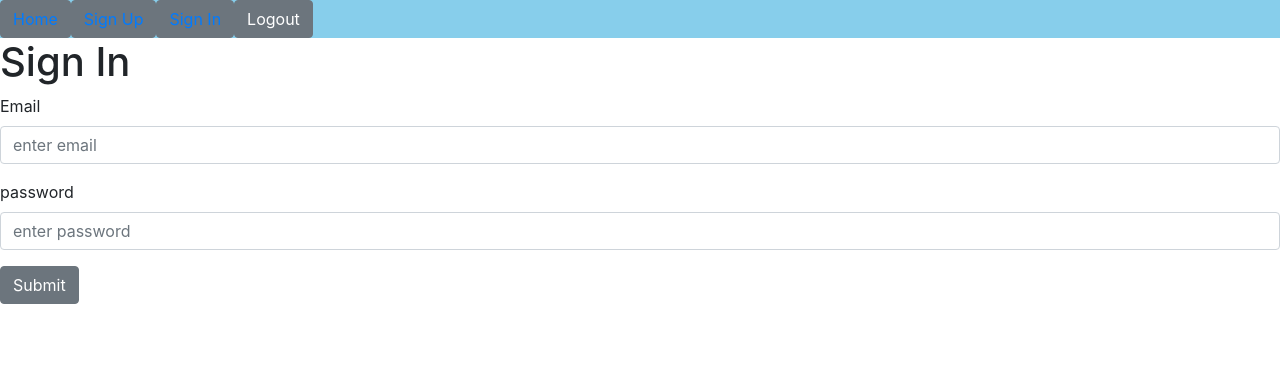
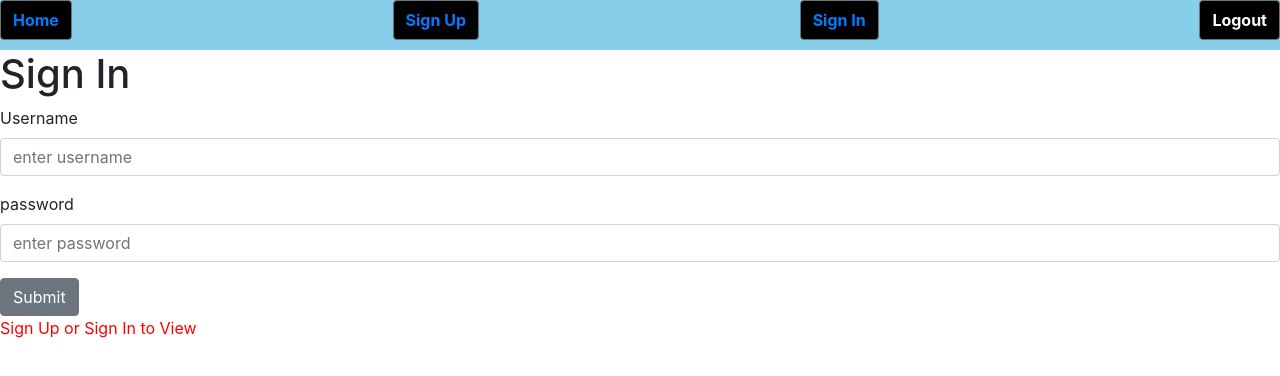
Before and after one commit to dwallace-web/pern-project-client, a React (Create React App) app: page /signin in a window 1280 px wide. Shown: the top 376 px of the page. Built offline with nearby package versions, Linux system fonts and the light colour scheme.

Commit message:
submit local changes

```diff
--- a/src/App.css
+++ b/src/App.css
@@ -1,4 +1,17 @@
 .menu {
   background-color: skyblue;
+  display: flex;
+  justify-content: space-between;
+  height: 50px;
+}
+.menu Button {
+  font-weight: bolder;
+  color: white;
+  background-color: black;
+  height: 40px;
+}
 
+#tokenissue {
+  color: red;
+  font-size: 16px;
 }
--- a/src/App.js
+++ b/src/App.js
@@ -16,22 +16,30 @@ function App() {
   }, [])
 
   async function reviseToken(newToken) {
-    await localStorage.setItem('token', newToken);
-    await setSessionToken(newToken);
 
-    console.log('view token', localStorage.token)
-    console.log('Session Token ---> ', sessionToken);
+    setSessionToken(newToken);
+
+    console.log('View setSessionToken ---> ', newToken);
+    console.log('View sessionToken ---> ', newToken);
+
+    localStorage.setItem('token', newToken);
+
+    console.log('View token ---->', localStorage.token)
+
   }
 
   async function clearToken() {
+    console.log('cleared Session Token ---> ', sessionToken);
+
     await setSessionToken('');
     localStorage.clear();
-    console.log('cleared Session Token ---> ', sessionToken,);
+
+    console.log('Confirm token is cleared ---->', localStorage.token)
   }
 
   const protectedViews = (props) => {
 
-    return (sessionToken === localStorage.getItem('token') ? <Main token={sessionToken} /> : null )
+    return (sessionToken === localStorage.getItem('token') ? <Main token={sessionToken} /> : <p id="tokenissue">Sign Up or Sign In to View</p>)
 
   }
 
--- a/src/Components/Menu/Menu.js
+++ b/src/Components/Menu/Menu.js
@@ -3,19 +3,21 @@ import { Button, Row, Col } from 'reactstrap';
 import { BrowserRouter as Router, Route, Switch, Link } from 'react-router-dom';
 import SignUp from './SignUp';
 import SignIn from './SignIn';
+import Main from '../Body/Main';
 
 const Menu = (props) => {
     return (
         <Router>
-            <div className="menu ">
-                <Button><Link to="/">Home</Link></Button>
-                <Button><Link to="/signup">Sign Up</Link></Button>
-                <Button><Link to="/signin">Sign In</Link></Button>
-                <Button onClick={props.clickLogout}>Logout </Button>
+            <div className="menu">
+                    <Button><Link to="/">Home</Link></Button>
+                    <Button><Link to="/signup">Sign Up</Link></Button>
+                    <Button><Link to="/signin">Sign In</Link></Button>
+                    <Button onClick={props.clickLogout}>Logout </Button>
+
             </div>
             <div className="menu-route">
                 <Switch>
-                    <Route exact path="/home">Home</Route>
+                    <Route exact path="/"> </Route>
                     <Route exact path="/signup"><SignUp token={props.sessionToken} reviseToken={props.reviseToken} /></Route>
                     <Route exact path="/signin"><SignIn token={props.sessionToken} reviseToken={props.reviseToken} /></Route>
                 </Switch>
--- a/src/Components/Menu/SignIn.js
+++ b/src/Components/Menu/SignIn.js
@@ -9,7 +9,7 @@ export const SignIn = (props) => {
 
     async function signInUser (event) {
         event.preventDefault();
-
+        console.log('testing sign in ')
 
         await fetch("http://localhost:5000/user/signin", {
             method: 'POST',
@@ -21,19 +21,21 @@ export const SignIn = (props) => {
             .then(response => response.json())
             .then(result => props.reviseToken(result.sessionToken))
             .catch(error => console.log('error', error));
+
+        console.log('sign in completed')
     }
 
     return (
         <div>
             <h1>Sign In</h1>
             <Form onSubmit={signInUser}>
-                <FormGroup>
-                    <label for="email">Email</label>
-                    <Input type="test" name="email" placeholder="enter email" />
+            <FormGroup>
+                    <label for="username">Username</label>
+                    <Input type="text" name="username" value={username} placeholder="enter username " minLength="4" required onChange={(e) => setUsername(e.target.value)} />
                 </FormGroup>
                 <FormGroup>
                     <label for="password">password</label>
-                    <Input type="password" name="password" placeholder="enter password" />
+                    <Input type="password" name="password" value={password} placeholder="enter password" minLength="8"  required onChange={(e) => setPassword(e.target.value)}/>
                 </FormGroup>
                 <Button type='submit'>Submit</Button>
             </Form>
--- a/src/Components/Menu/SignUp.js
+++ b/src/Components/Menu/SignUp.js
@@ -9,7 +9,7 @@ export const SignUp = (props) => {
 
     async function signUpUser (event) {
         event.preventDefault();
-        console.log('did it run?')
+        console.log('sign up ran')
 
         await fetch("http://localhost:5000/user/signup", {
             method: 'POST',
@@ -21,6 +21,8 @@ export const SignUp = (props) => {
             .then(response => response.json())
             .then(result => props.reviseToken(result.sessionToken))
             .catch(error => console.log('error', error));
+
+        console.log('sign up completed')
     }
 
     return (
```
